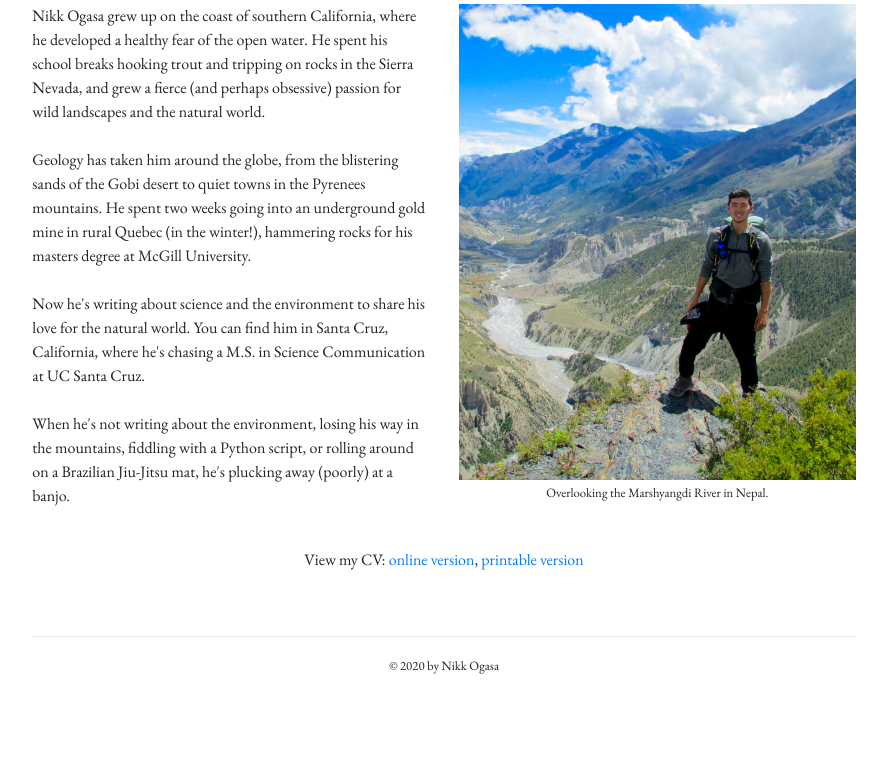
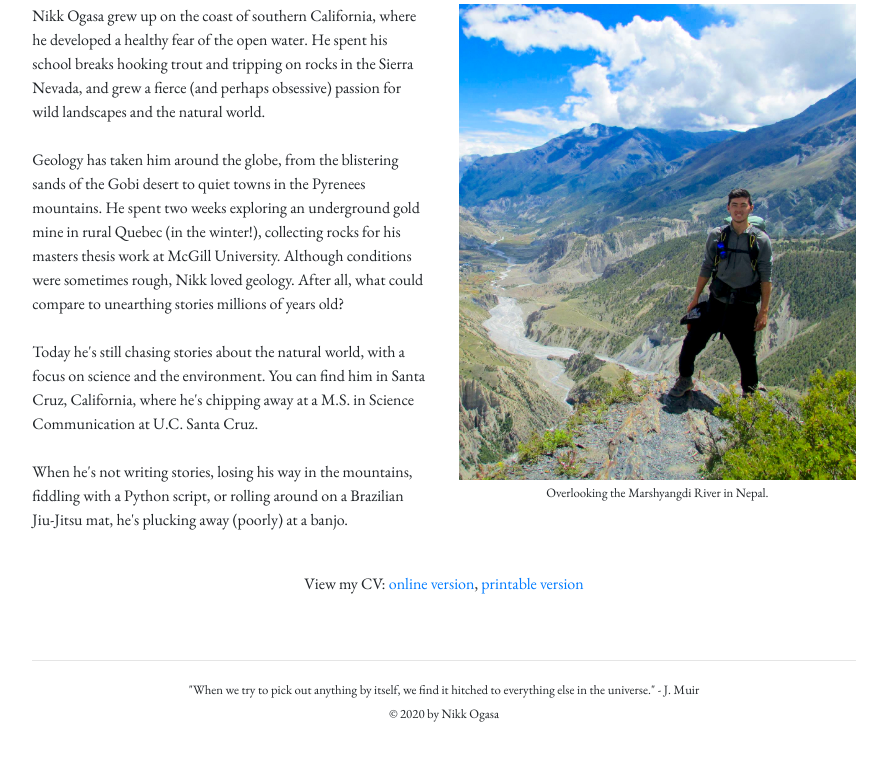
Before and after one commit to ntogasa/personal_website, a Django app: page /about/ in a window 1280 px wide. Shown: the part 172-929 px from the top of the page, without its empty margins (196-1083 px from the left). Before the commit the page ends 846 px from the top, so only its background shows below. Run offline with Django 3.2, Linux system fonts and the light colour scheme; parts of the project's set-up code (start-up, migrations or seed data) failed here and were passed over; some libraries are stand-ins or nearby versions.

Commit message:
Update CV links

```diff
--- a/templates/about.html
+++ b/templates/about.html
@@ -20,14 +20,16 @@
                     grew a fierce (and perhaps obsessive) passion for wild landscapes and the natural world. <br><br>
 
                     Geology has taken him around the globe, from the blistering sands of the Gobi desert
-                    to quiet towns in the Pyrenees mountains. He spent two weeks going into an underground gold mine
-                    in rural Quebec (in the winter!), hammering rocks for his masters degree at McGill University. <br><br>
+                    to quiet towns in the Pyrenees mountains. He spent two weeks exploring an underground gold mine
+                    in rural Quebec (in the winter!), collecting rocks for his masters thesis work at McGill University.
+                    Although conditions were sometimes rough, Nikk loved geology. After all, what could compare
+                    to unearthing stories millions of years old?<br><br>
 
-                    Now he's writing about science and the environment to share his love for the natural world.
-                    You can find him in Santa Cruz, California, where he's chasing a
-                    M.S. in Science Communication at UC Santa Cruz.<br><br>
+                    Today he's still chasing stories about the natural world, with a focus on science and the environment.
+                    You can find him in Santa Cruz, California, where he's chipping away at a
+                    M.S. in Science Communication at U.C. Santa Cruz.<br><br>
 
-                    When he's not writing about the environment,
+                    When he's not writing stories,
                     losing his way in the mountains,
                     fiddling with a Python script,
                     or rolling around on a Brazilian Jiu-Jitsu mat,
@@ -42,7 +44,7 @@
             </div>
         </div>
         <div class="col-12 col-sm-11 col-md-8 m-3 justify-content-center text-center">
-            View my CV: <a href="https://drive.google.com/file/d/1tAiqLDmDnCLPgEZXF9ApXgDmDkcKUYsC/view?usp=sharing" target="_blank">online version</a>, <a href="https://drive.google.com/file/d/1lUTEdBkbF80s2QaSyQLpUxXCpr_P8KV1/view?usp=sharing" target="_blank">printable version</a>
+            View my CV: <a href="https://drive.google.com/file/d/18Akr76CmMmSCKfv8UjEEn2tsdDFuJMED/view?usp=sharing" target="_blank">online version</a>, <a href="https://drive.google.com/file/d/1YczfWLKw_snwhEBXWodFHb6SrNd0KAtw/view?usp=sharing" target="_blank">printable version</a>
         </div>
     </div>
 </div>
--- a/templates/base/base.html
+++ b/templates/base/base.html
@@ -27,6 +27,8 @@
         <div class="row justify-content-center">
             <div class="col-12 col-sm-11 col-md-8 text-center">
                 <hr>
+                <small>"When we try to pick out anything by itself, we find it hitched to everything else in the universe." - J. Muir </small>
+                <br>
                 <small>© 2020 by Nikk Ogasa</small>
             </div>
         </div>
--- a/templates/home.html
+++ b/templates/home.html
@@ -9,7 +9,7 @@
 {% block content %}
 <div class="container-fluid">
     <div class="row d-flex justify-content-center">
-        <div class="col-6 col-sm-2 text-center mt-2 p-0">
+        <div class="col-6 col-xs-4 col-sm-2 text-center mt-2 p-0">
             <img class="img-fluid home-photo" alt="Science writer Nikk Ogasa" src="{% static 'images/portrait1.jpg' %}">
         </div>
     </div>
@@ -23,7 +23,7 @@
         <p>M.S. Geology | B.S. Earth Science</p>
     </div>
     <div class="row d-flex justify-content-center">
-        <p>CV: <a href="https://drive.google.com/file/d/1tAiqLDmDnCLPgEZXF9ApXgDmDkcKUYsC/view?usp=sharing" target="_blank"> Online</a>, <a href="https://drive.google.com/file/d/1lUTEdBkbF80s2QaSyQLpUxXCpr_P8KV1/view?usp=sharing" target="_blank">Printable</a></p>
+        <p>CV: <a href="https://drive.google.com/file/d/18Akr76CmMmSCKfv8UjEEn2tsdDFuJMED/view?usp=sharing" target="_blank"> Online</a>, <a href="https://drive.google.com/file/d/1YczfWLKw_snwhEBXWodFHb6SrNd0KAtw/view?usp=sharing" target="_blank">Printable</a></p>
     </div>
     <div class="row d-flex justify-content-center">
         <a class="btn btn-primary" href="{% url 'contact' %}" target="_blank">Contact Me</a>
```
